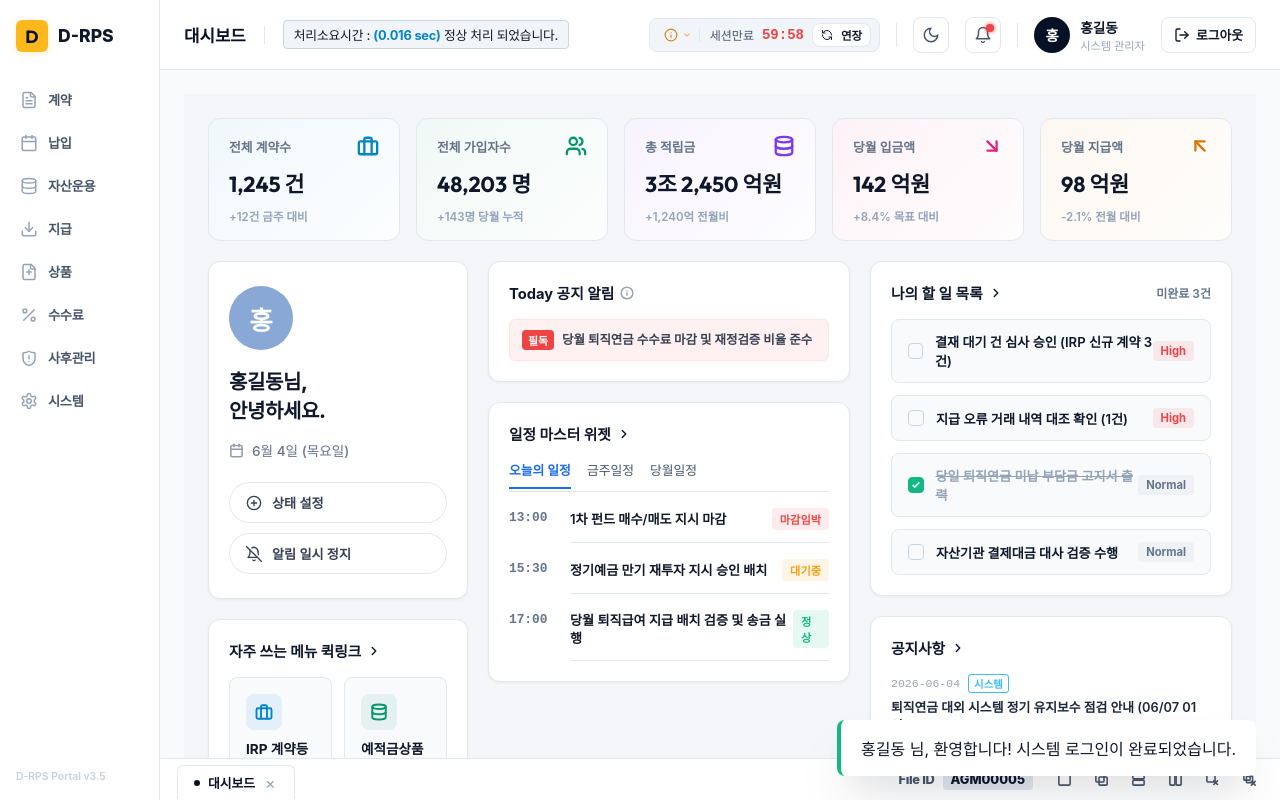
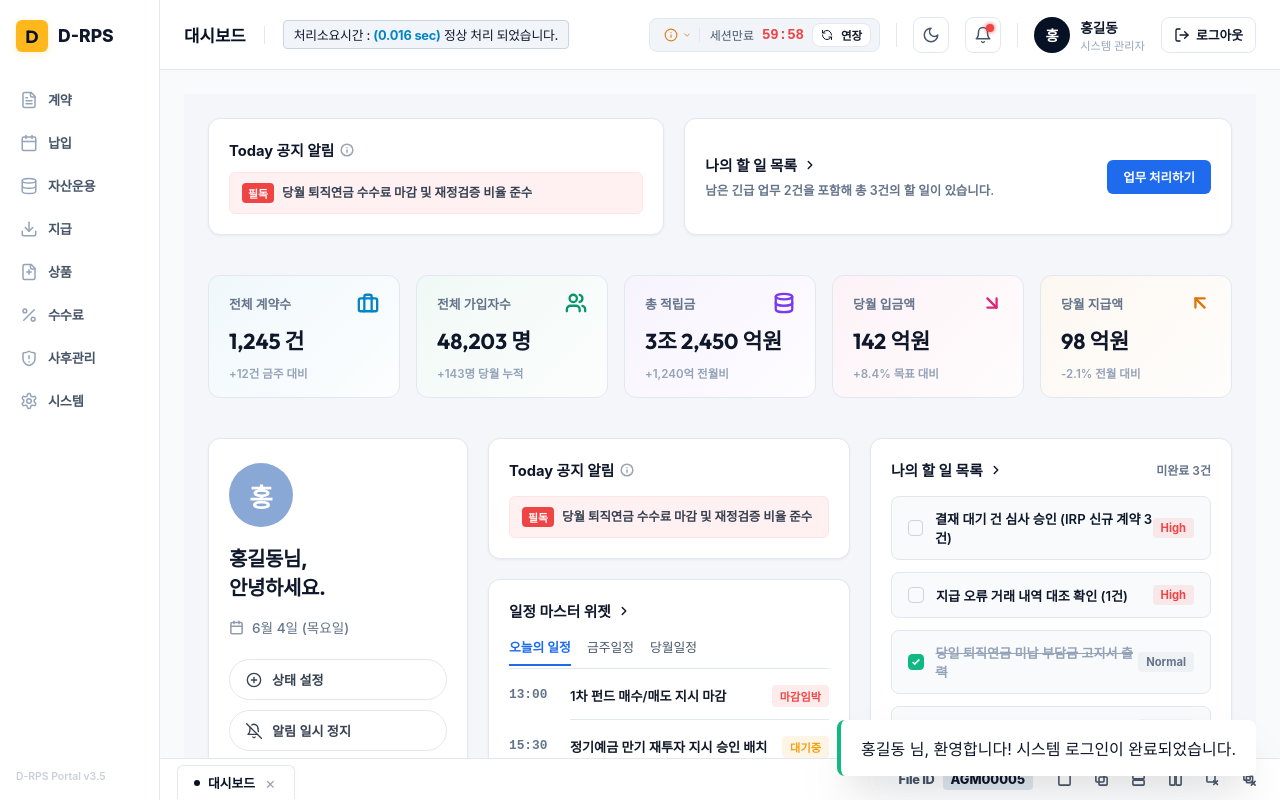
Before and after one commit to uneechung-lab/d-rps, a React (Vite) app: page / in a window 1280 px wide. Both pictures are taken after a click on the button "로그인". Built offline with nearby package versions, Linux system fonts and the light colour scheme; a web font is replaced by a local one.

Commit message:
feat: display Today Announcement and Todo List side-by-side above the 5 KPI cards on the dashboard

```diff
--- a/src/components/Dashboard.jsx
+++ b/src/components/Dashboard.jsx
@@ -149,8 +149,51 @@ const Dashboard = ({ isDark, onTabSelect, user }) => {
       ...styles.container,
       backgroundColor: isDark ? '#090a0f' : '#f4f6fa'
     }}>
-      {/* 1. KPI Panel Grid on Top (1 row of 5 columns) */}
-      <div style={styles.kpiGrid}>
+      {/* 1. Today Announcement & Todo List side-by-side on top (Row 1) */}
+      <div style={{ display: 'grid', gridTemplateColumns: '1fr 1.2fr', gap: '20px', marginBottom: '20px' }}>
+        {/* Today Announcement Banner */}
+        <div style={{ ...styles.card, padding: '20px', margin: 0, justifyContent: 'center', backgroundColor: isDark ? '#12141c' : '#ffffff' }}>
+          <h3 style={{ ...styles.cardTitle, color: isDark ? '#f8fafc' : '#0f172a', marginBottom: '12px' }}>
+            Today 공지 알림 <InfoCircleIcon size={14} color={isDark ? '#64748b' : '#9ca3af'} />
+          </h3>
+          <div style={{ ...styles.todayBanner, marginBottom: 0 }}>
+            <span style={styles.todayBannerBadge}>필독</span>
+            <span style={{ ...styles.todayBannerText, color: isDark ? '#cbd5e1' : '#374151' }}>
+              당월 퇴직연금 수수료 마감 및 재정검증 비율 준수
+            </span>
+          </div>
+        </div>
+
+        {/* Minified Quick Todo Summary Panel */}
+        <div style={{ ...styles.card, padding: '20px', margin: 0, flexDirection: 'row', alignItems: 'center', justifyContent: 'space-between', backgroundColor: isDark ? '#12141c' : '#ffffff' }}>
+          <div>
+            <h3 style={{ ...styles.cardTitle, color: isDark ? '#f8fafc' : '#0f172a', marginBottom: '4px' }}>
+              나의 할 일 목록 <ChevronRight size={14} />
+            </h3>
+            <span style={{ fontSize: '0.78rem', color: isDark ? '#cbd5e1' : '#64748b', fontWeight: '600' }}>
+              남은 긴급 업무 {todos.filter(t => !t.done && t.priority === 'High').length}건을 포함해 총 {todos.filter(t => !t.done).length}건의 할 일이 있습니다.
+            </span>
+          </div>
+          <button
+            onClick={() => onTabSelect('IRP 계약등록')}
+            style={{
+              padding: '8px 16px',
+              borderRadius: '6px',
+              backgroundColor: '#1e6ced',
+              color: '#ffffff',
+              border: 'none',
+              fontSize: '0.78rem',
+              fontWeight: '700',
+              cursor: 'pointer'
+            }}
+          >
+            업무 처리하기
+          </button>
+        </div>
+      </div>
+
+      {/* 2. Today KPI Panel Grid (Row 2, 5 columns) */}
+      <div style={{ ...styles.kpiGrid, marginBottom: '20px' }}>
         {kpis.map((kpi, idx) => (
           <div
             key={idx}
```
